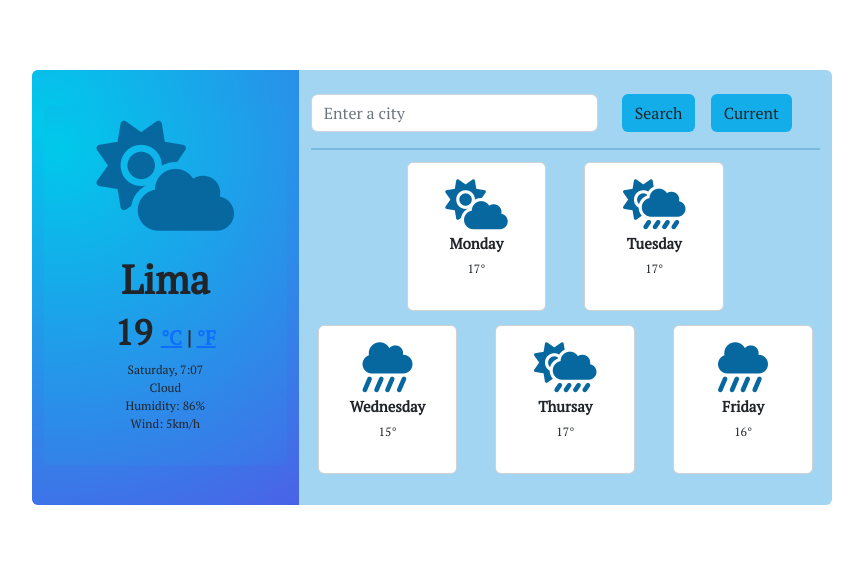
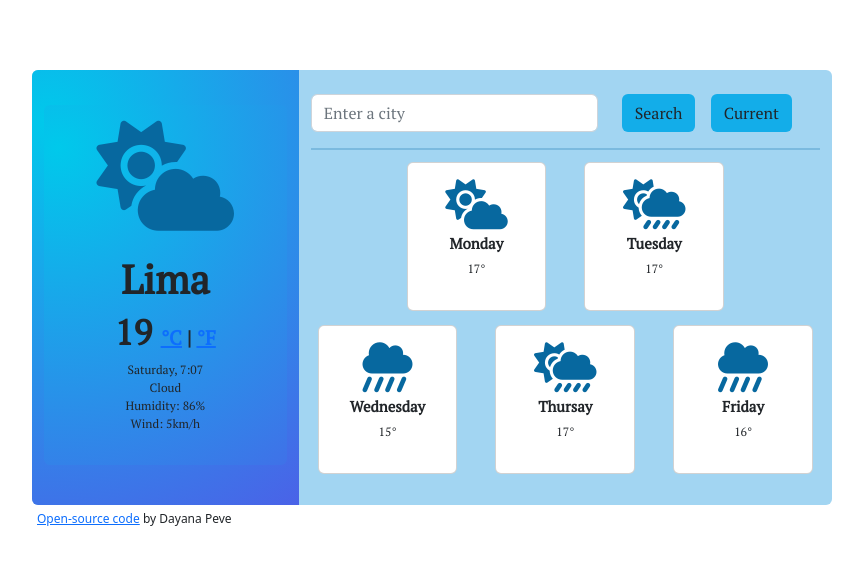
Before and after one commit to dayana-pv/weather-project, a plain HTML site: page index.html in a window 1280 px wide. Shown: the whole page, without its empty margins (208-1071 px from the left). Drawn offline with nearby package versions, Linux system fonts and the light colour scheme.

Commit message:
Added footer

```diff
--- a/index.html
+++ b/index.html
@@ -147,6 +147,17 @@
         </div>
       </div>
     </div>
+    <footer>
+      <div class="footer">
+        <p>
+          <a href="https://github.com/dayana-pv/weather-project" target="_blank"
+            >Open-source code</a
+          >
+          by Dayana Peve
+        </p>
+      </div>
+    </footer>
+
     <script src="javaScript/script.js"></script>
   </body>
 </html>
--- a/styles/homepage.css
+++ b/styles/homepage.css
@@ -84,3 +84,9 @@ p {
   align-items: center;
   justify-content: center;
 }
+
+.footer {
+  position: absolute;
+  top: 510px;
+  margin: 0 245px;
+}
```
